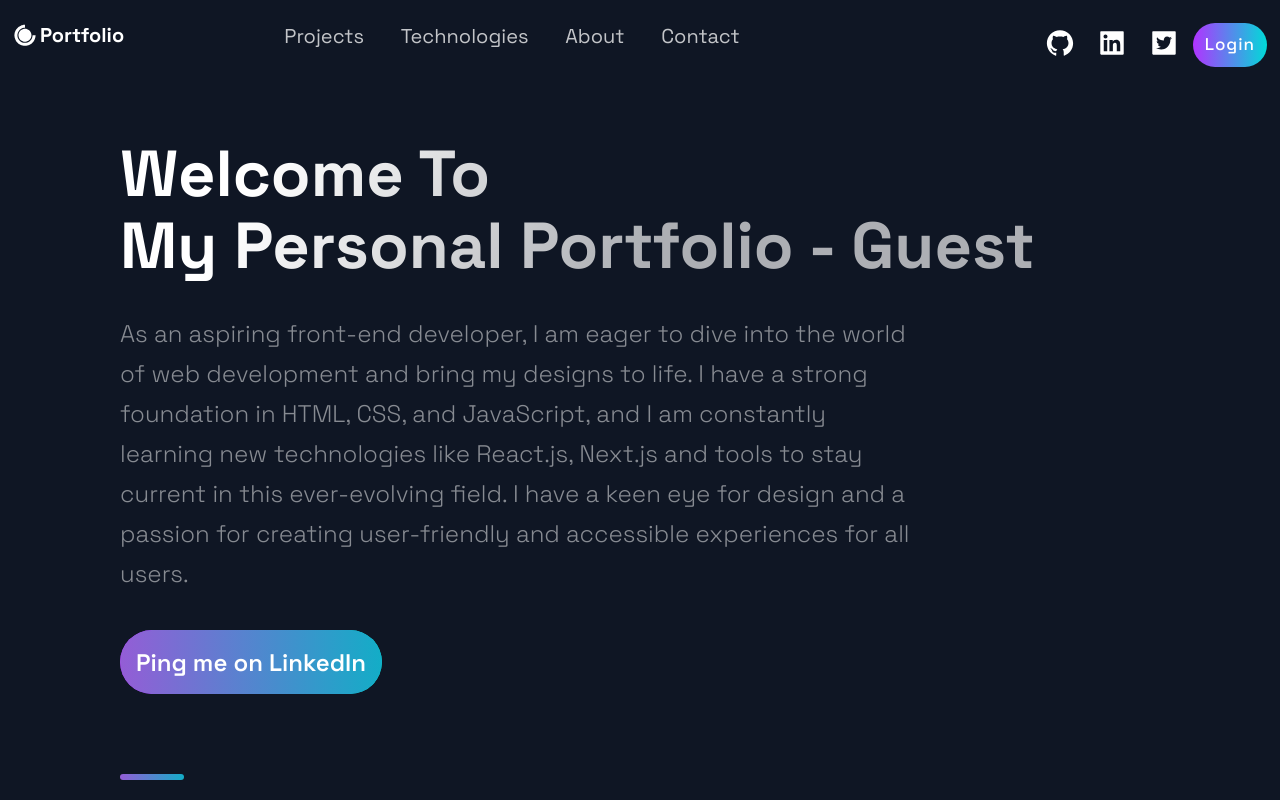
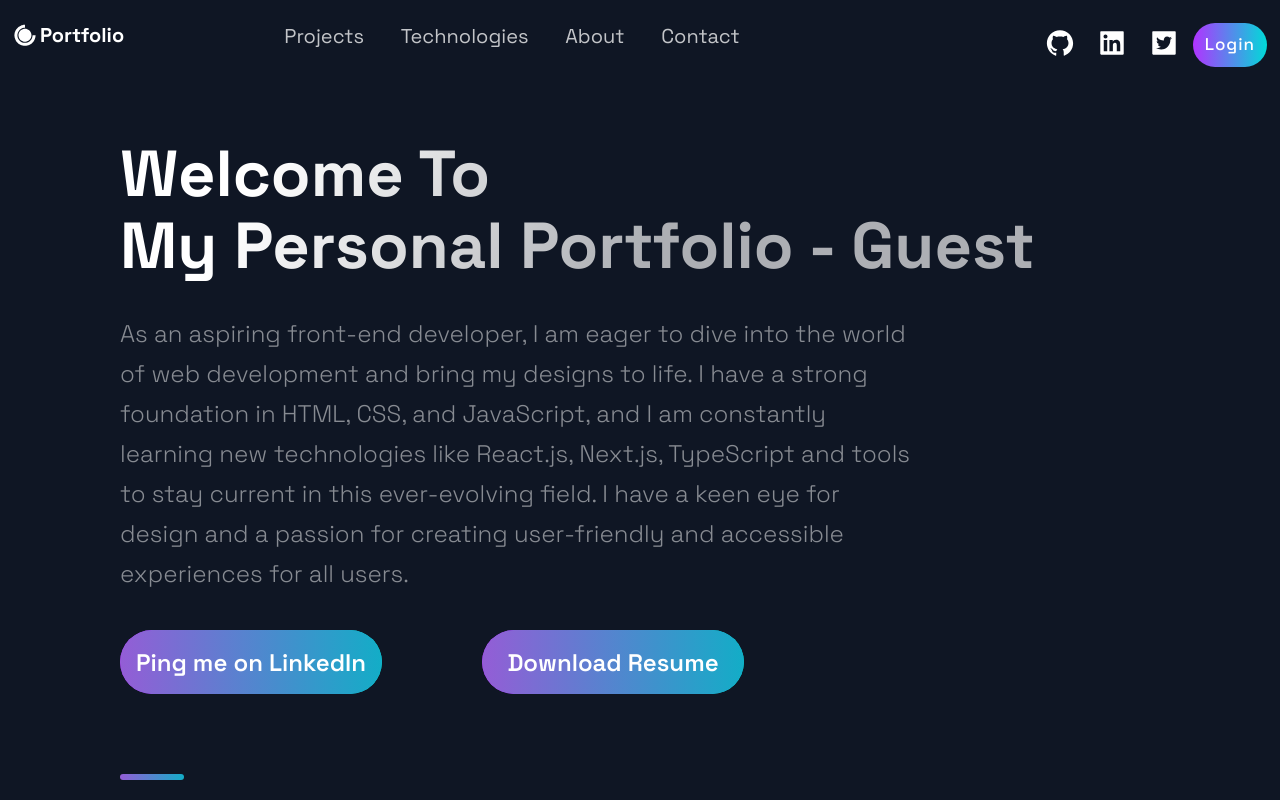
Before and after one commit to GauthamRVanjre/Personal-Portfolio, a Next.js app: page / in a window 1280 px wide. Shown: the top 800 px of the page. Built offline with nearby package versions, Linux system fonts and the light colour scheme; no server answers; the database is empty.

Commit message:
added download resume button

```diff
--- a/src/components/Header/Header.js
+++ b/src/components/Header/Header.js
@@ -2,9 +2,7 @@ import Link from "next/link";
 import React, { useEffect, useState } from "react";
 import {
   AiFillGithub,
-  AiFillInstagram,
   AiFillLinkedin,
-  AiFillTwitterCircle,
   AiFillTwitterSquare,
 } from "react-icons/ai";
 import { DiCssdeck } from "react-icons/di";
--- a/src/components/Header/HeaderStyles.js
+++ b/src/components/Header/HeaderStyles.js
@@ -16,6 +16,12 @@ export const Container = styled.div`
     grid-column-gap: 0.5rem;
     grid-row-gap: 0.5rem;
   }
+`;
+
+export const Flex = styled.div`
+  width: 60%;
+  display: flex;
+  justify-content: space-between;
 `;
 
 export const Span = styled.span`
@@ -134,7 +140,7 @@ export const Btn = styled.button`
   font-size: 1.7rem;
   font-weight: 500;
   letter-spacing: 1px;
-  background: linear-gradient(270deg, #00DBD8 0%, #B133FF 100%);
+  background: linear-gradient(270deg, #00dbd8 0%, #b133ff 100%);
   border-radius: 50px;
   padding: 12px;
   &:hover {
--- a/src/components/Hero/Hero.js
+++ b/src/components/Hero/Hero.js
@@ -6,7 +6,7 @@ import {
   SectionTitle,
 } from "../../styles/GlobalComponents";
 import Button from "../../styles/GlobalComponents/Button";
-import { SocialIcons } from "../Header/HeaderStyles";
+import { SocialIcons, Flex } from "../Header/HeaderStyles";
 import { LeftSection } from "./HeroStyles";
 import { auth } from "../../firebase";
 
@@ -39,15 +39,21 @@ const Hero = (props) => {
           As an aspiring front-end developer, I am eager to dive into the world
           of web development and bring my designs to life. I have a strong
           foundation in HTML, CSS, and JavaScript, and I am constantly learning
-          new technologies like React.js, Next.js and tools to stay current in
-          this ever-evolving field. I have a keen eye for design and a passion
-          for creating user-friendly and accessible experiences for all users.
+          new technologies like React.js, Next.js, TypeScript and tools to stay
+          current in this ever-evolving field. I have a keen eye for design and
+          a passion for creating user-friendly and accessible experiences for
+          all users.
         </SectionText>
-        <Button>
-          <SocialIcons href="https://www.linkedin.com/in/gautham-r-vanjre-72b858228/">
-            Ping me on LinkedIn
-          </SocialIcons>
-        </Button>
+        <Flex>
+          <Button>
+            <SocialIcons href="https://www.linkedin.com/in/gautham-r-vanjre-72b858228/">
+              Ping me on LinkedIn
+            </SocialIcons>
+          </Button>
+          <Button>
+            <SocialIcons>Download Resume</SocialIcons>
+          </Button>
+        </Flex>
       </LeftSection>
     </Section>
   );
--- a/src/components/adminPageComponents/UploadProjectNavbar.js
+++ b/src/components/adminPageComponents/UploadProjectNavbar.js
@@ -16,6 +16,10 @@ import {
 const Header = () => {
   const addProject = () => {
     window.location.href = "/uploadProject";
+  };
+
+  const homePage = () => {
+    window.location.href = "/";
   };
 
   return (
@@ -56,6 +60,7 @@ const Header = () => {
         </li>
       </Div2>
       <Div3>
+        <Btn onClick={homePage}>Home</Btn>
         <Btn onClick={addProject}>Logout</Btn>
       </Div3>
     </Container>
```
Lines whose indentation alone changed are shown as unchanged.
